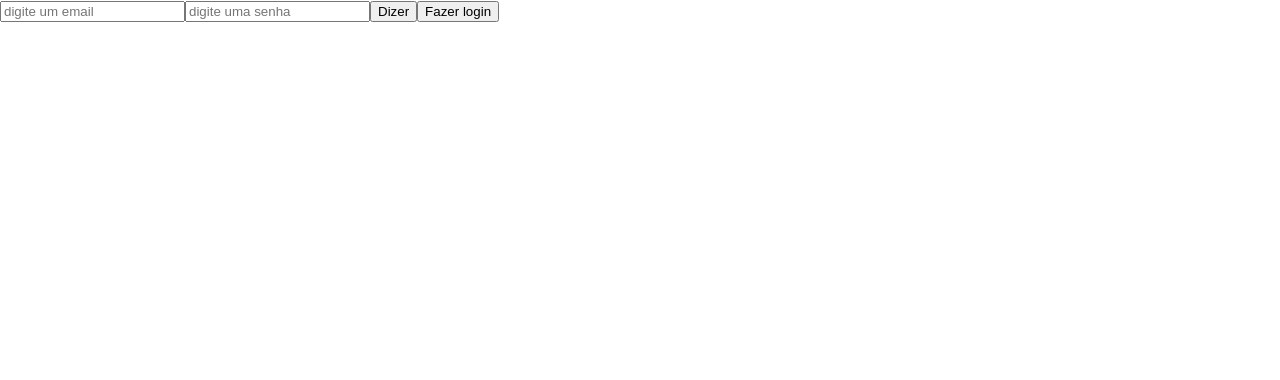
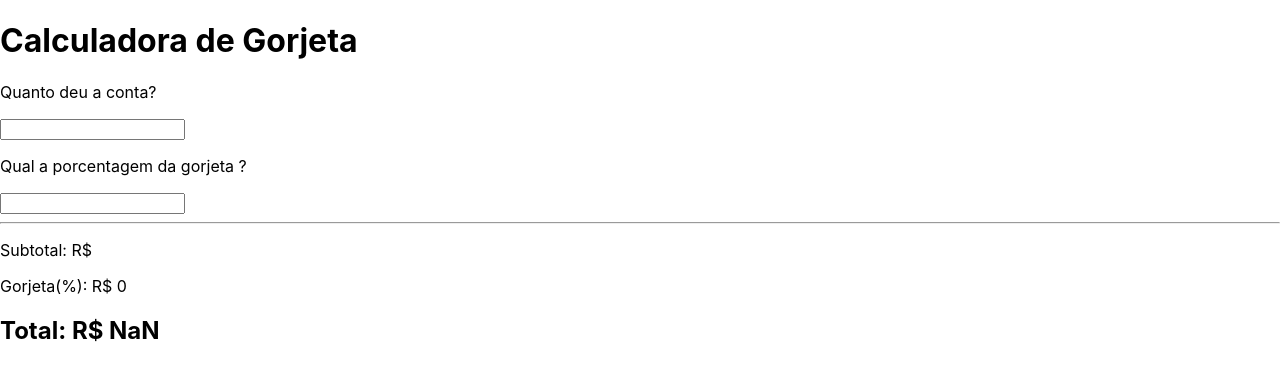
Before and after one commit to kleberkunha/Learning-REACT, a React (Create React App) app: page / in a window 1280 px wide. Shown: the top 380 px of the page. Built offline with nearby package versions, Linux system fonts and the light colour scheme.

Commit message:
Tip calculador at App.js

```diff
--- a/src/App.js
+++ b/src/App.js
@@ -2,49 +2,35 @@ import React, {useState} from 'react';
 import './App.css';
 import styled from 'styled-components';
 
-const Input = styled.input`
-  width: 400px;
-  height: 30px;
-  font-size: 16px;
-  padding: 10px;
-  border: 1px solid black;
-`;
 
+function App (){
 
-
-function App() {
-
-  const [ email, setEmail ] = useState('');
-  const [ password, setPassword ] =useState('');
-
-  const handleEmailInput = (e) =>{
-    setEmail( e.target.value);
+  const [total, setTotal] = useState('');
+  const handleTotal = (e) => {
+    setTotal (e.target.value);
   }
 
-  const handlePasswordInput = (e) => {
-    setPassword (e.target.value);
+  const [gorjeta, setGorjeta] = useState('');
+
+  const handleGorjeta = (e) => {
+    setGorjeta(e.target.value)
   }
-
-  const handleButton = () => {
-    alert(email+ ' '+ password);
-  }
-
-  const [ isLogged, setIsLogged ] = useState(false);
-
+  let totalGorjeta = (total * gorjeta / 100);
+  let Total = parseInt(total);
+  let fullTotal = totalGorjeta + Total;
   return (
     <>
-      <input placeholder="digite um email" type="email" value={email} onChange={handleEmailInput}/>
-      <input placeholder="digite uma senha" type="password" value={password} onChange={handlePasswordInput}/>
-      <button onClick={handleButton} >Dizer</button>
-
-
-
-      {email.length > 0 && <p>{email.length} caractere{email.length != 1 ? 's' : ''}</p>}
-
-      {isLogged ? <button>Sair</button> : <button>Fazer login</button>}
+    <h1>Calculadora de Gorjeta</h1>
+    <p>Quanto deu a conta?</p>
+    <input type="number" value={total} onChange={handleTotal}></input>
+    <p>Qual a porcentagem da gorjeta ?</p>
+    <input type="number" value={gorjeta} onChange={handleGorjeta}></input>
+    <hr></hr>
+    <p>Subtotal: R$ {total}</p>
+    <p>Gorjeta({gorjeta}%): R$ {totalGorjeta}</p>
+    <h2>Total: R$ {fullTotal}</h2>
     </>
-    //Essa condicional esta dizendo..., Se o email.lenght for maior que zero, ele printa o texto caractere   &&  se o email.lengh no S for diferente de 1, ele coloca o S.
-
   );
 }
+
 export default App;
```
Also changed, not shown: src/App2.js (added, +49 -0 lines).
